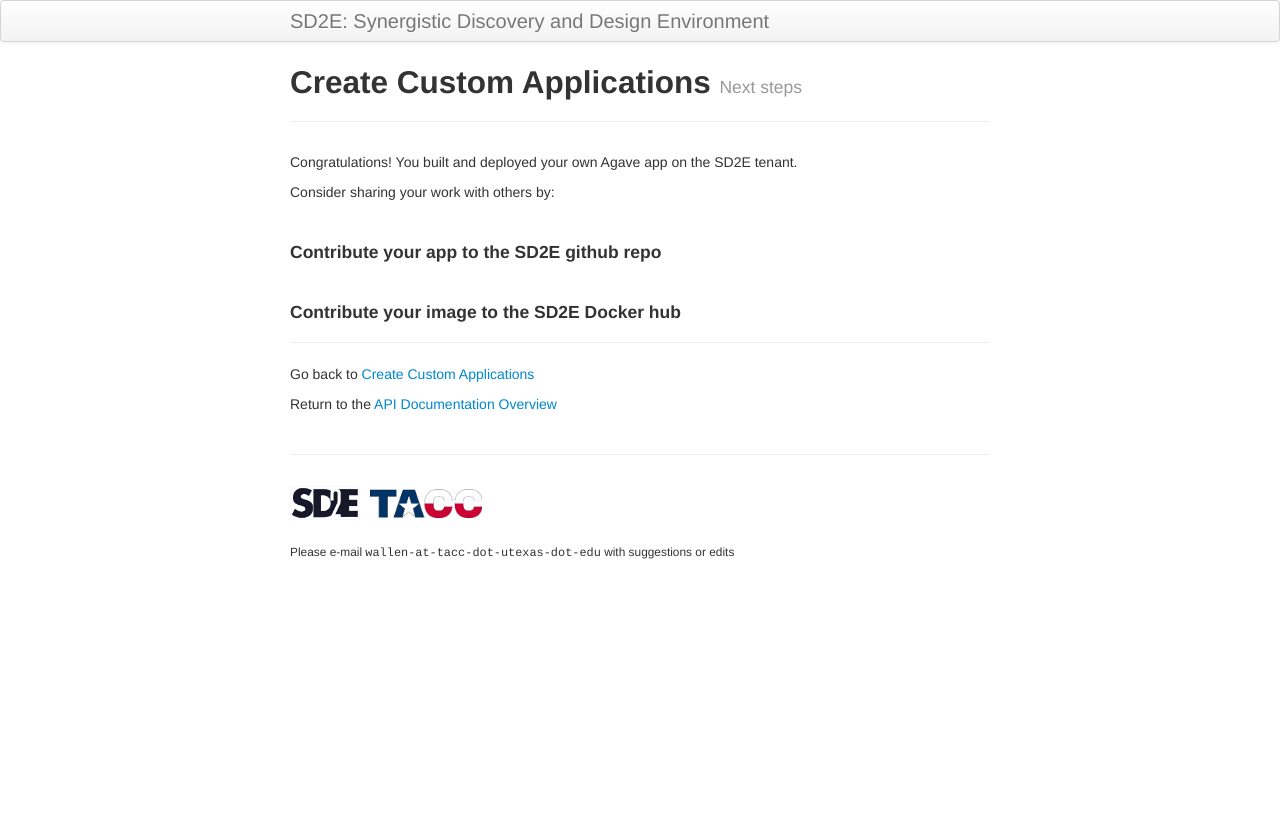
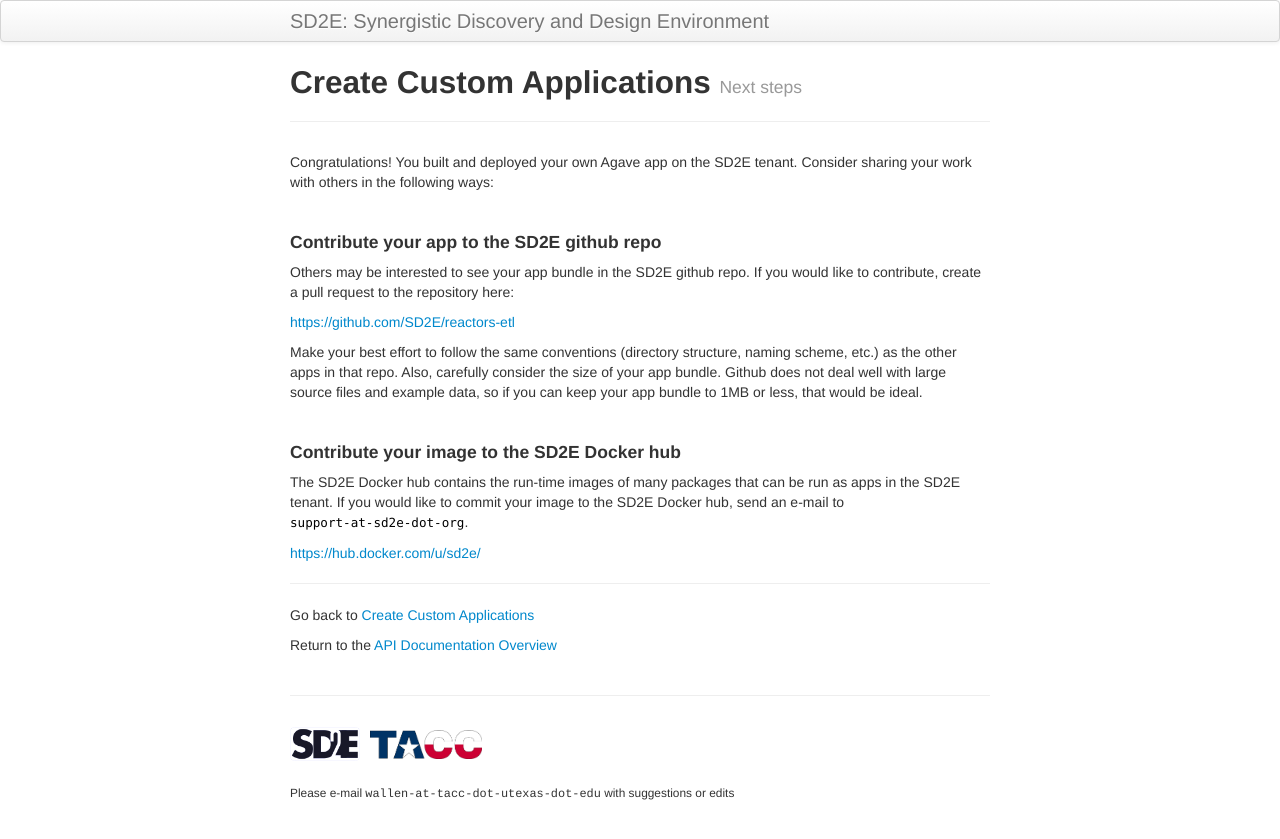
Before and after one commit to SD2E/api-user-guide, a Jekyll site: the page built from docs/create_application_05.md, in a window 1280 px wide. Shown: the top 839 px of the page. Built offline with Jekyll 4.4.1, drawn with Linux system fonts in a browser that asks for light colours.

Commit message:
adding information on how to contribute app assets to common repositories

```diff
--- a/docs/create_application_05.md
+++ b/docs/create_application_05.md
@@ -5,17 +5,30 @@ tagline: Next steps
 ---
 
 Congratulations! You built and deployed your own Agave app on the SD2E tenant.
-
-Consider sharing your work with others by:
+Consider sharing your work with others in the following ways:
 
 <br>
 #### Contribute your app to the SD2E github repo
 
+Others may be interested to see your app bundle in the SD2E github repo. If you
+would like to contribute, create a pull request to the repository here:
+
+<https://github.com/SD2E/reactors-etl>
+
+Make your best effort to follow the same conventions (directory structure, naming
+scheme, etc.) as the other apps in that repo. Also, carefully consider the size
+of your app bundle. Github does not deal well with large source files and example
+data, so if you can keep your app bundle to 1MB or less, that would be ideal.
 
 
 <br>
 #### Contribute your image to the SD2E Docker hub
 
+The SD2E Docker hub contains the run-time images of many packages that can be
+run as apps in the SD2E tenant. If you would like to commit your image to
+the SD2E Docker hub, send an e-mail to `support-at-sd2e-dot-org`.
+
+<https://hub.docker.com/u/sd2e/>
 
 ---
 Go back to [Create Custom Applications](create_application.md)
```
Also changed, not shown: docs/create_application.md (+5 -5 lines), docs/create_application_04.md (+4 -2 lines).
